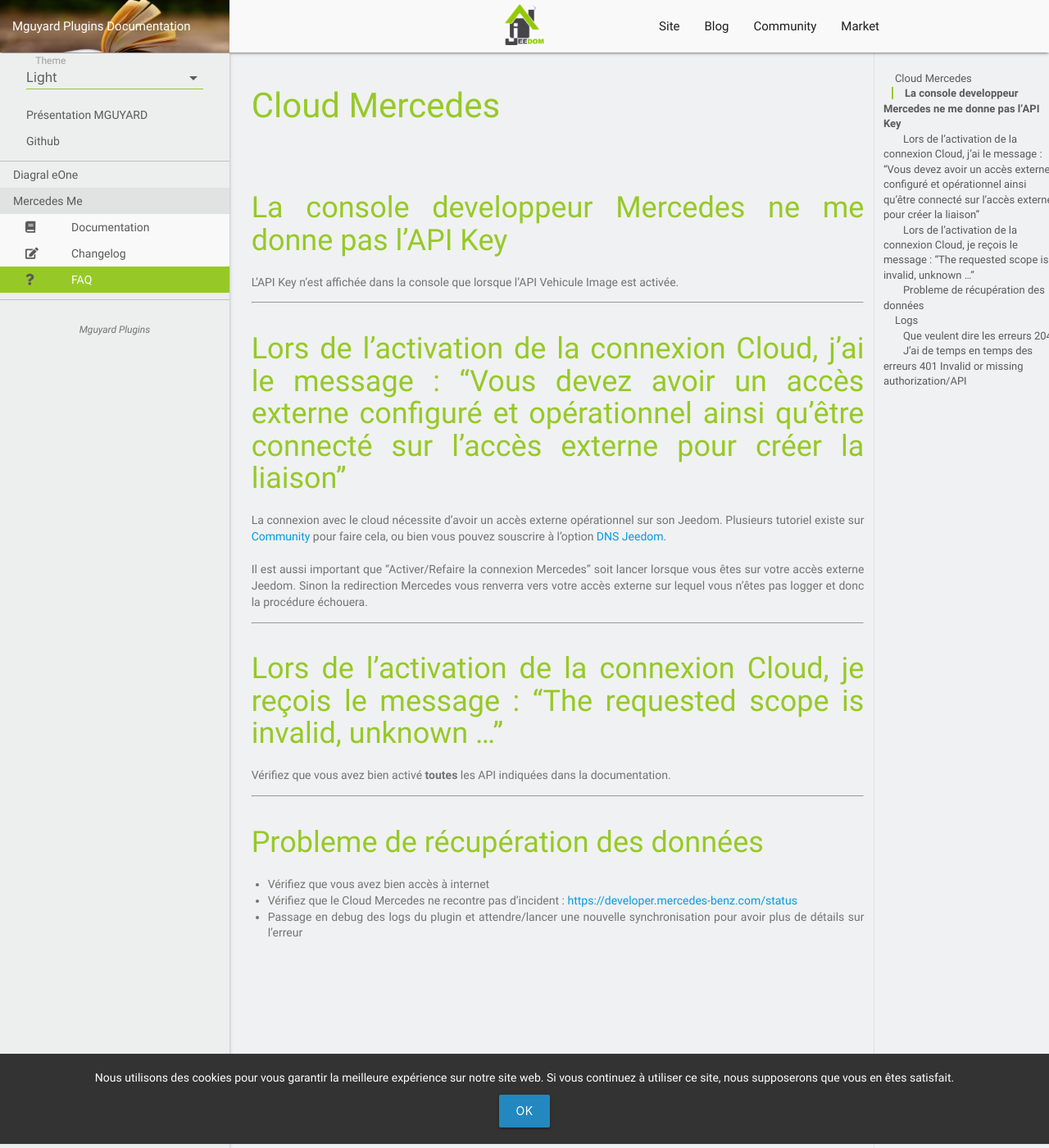
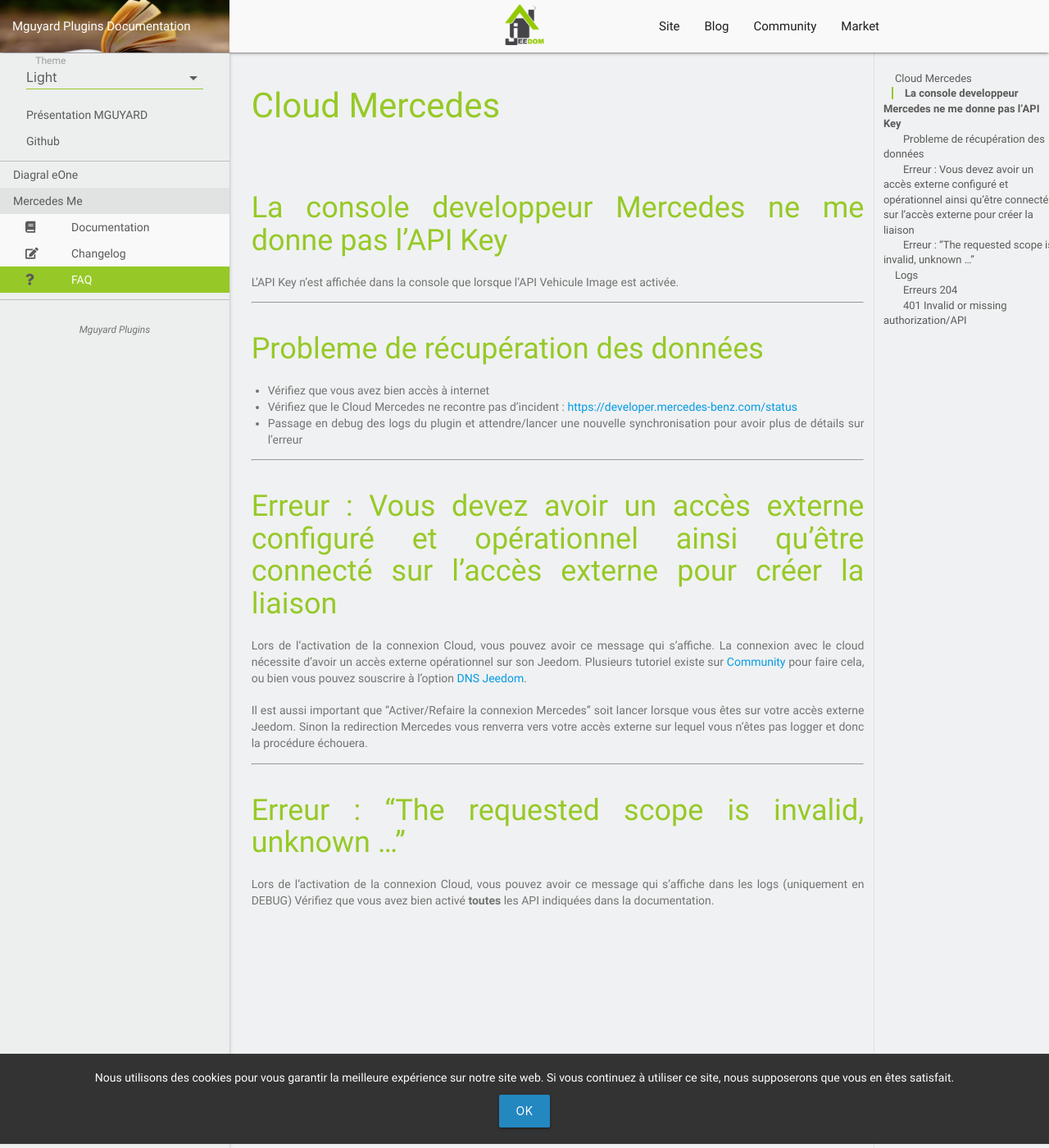
Before and after one commit to mguyard/Jeedom-Documentations, a Jekyll site: the page built from fr_FR/Mercedes_me/faq.md, in a window 1280 px wide and 1400 px high. Shown: the whole window at 82% size. Built offline with Jekyll 4.4.1, drawn with Linux system fonts in a browser that asks for light colours; our own code applies the rules of GitHub Pages for plain Markdown files; some of the changed text lies outside the part shown.

Commit message:
Correction visuelle

```diff
--- a/fr_FR/Mercedes_me/faq.md
+++ b/fr_FR/Mercedes_me/faq.md
@@ -3,21 +3,6 @@
 ## La console developpeur Mercedes ne me donne pas l'API Key
 
 L'API Key n'est affichée dans la console que lorsque l'API Vehicule Image est activée.
-
--------------
-
-## Lors de l'activation de la connexion Cloud, j'ai le message : "Vous devez avoir un accès externe configuré et opérationnel ainsi qu’être connecté sur l’accès externe pour créer la liaison"
-
-La connexion avec le cloud nécessite d'avoir un accès externe opérationnel sur son Jeedom.
-Plusieurs tutoriel existe sur [Community](https://community.jeedom.com) pour faire cela, ou bien vous pouvez souscrire à l'option [DNS Jeedom](https://doc.jeedom.com/fr_FR/howto/mise_en_place_dns_jeedom).
-<br/><br/>
-Il est aussi important que "Activer/Refaire la connexion Mercedes" soit lancer lorsque vous êtes sur votre accès externe Jeedom. Sinon la redirection Mercedes vous renverra vers votre accès externe sur lequel vous n'êtes pas logger et donc la procédure échouera.
-
--------------
-
-## Lors de l'activation de la connexion Cloud, je reçois le message : "The requested scope is invalid, unknown ..."
-
-Vérifiez que vous avez bien activé __toutes__ les API indiquées dans la documentation.
 
 -------------
 
@@ -27,6 +12,23 @@
 -   Vérifiez que le Cloud Mercedes ne recontre pas d'incident : [https://developer.mercedes-benz.com/status](https://developer.mercedes-benz.com/status)
 -   Passage en debug des logs du plugin et attendre/lancer une nouvelle synchronisation pour avoir plus de détails sur l'erreur
 
+-------------
+
+## Erreur : Vous devez avoir un accès externe configuré et opérationnel ainsi qu’être connecté sur l’accès externe pour créer la liaison
+
+Lors de l'activation de la connexion Cloud, vous pouvez avoir ce message qui s'affiche.
+La connexion avec le cloud nécessite d'avoir un accès externe opérationnel sur son Jeedom.
+Plusieurs tutoriel existe sur [Community](https://community.jeedom.com) pour faire cela, ou bien vous pouvez souscrire à l'option [DNS Jeedom](https://doc.jeedom.com/fr_FR/howto/mise_en_place_dns_jeedom).
+<br/><br/>
+Il est aussi important que "Activer/Refaire la connexion Mercedes" soit lancer lorsque vous êtes sur votre accès externe Jeedom. Sinon la redirection Mercedes vous renverra vers votre accès externe sur lequel vous n'êtes pas logger et donc la procédure échouera.
+
+-------------
+
+##  Erreur : "The requested scope is invalid, unknown ..."
+
+Lors de l'activation de la connexion Cloud, vous pouvez avoir ce message qui s'affiche dans les logs (uniquement en DEBUG)
+Vérifiez que vous avez bien activé __toutes__ les API indiquées dans la documentation.
+
 <br/><br/><br/><br/><br/><br/>
 
 
@@ -35,12 +37,12 @@
 
 # Logs<br/><br/>
 
-## Que veulent dire les erreurs 204
+## Erreurs 204
 
 Le Cloud Mercedes ne renvoi que les données qui ont changé dans les 12 dernières heures. L'erreur 204 (visible uniquement en log debug) n'est pas vraiment une erreur mais plutôt l'information que Mercedes n'a aucune données à envoyer au plugin
 
 -------------
 
-## J'ai de temps en temps des erreurs 401 Invalid or missing authorization/API
+## 401 Invalid or missing authorization/API
 
 Le Cloud Mercedes est moyennement stable et il possible que quelques fois dans la journée, vous receviez des erreurs 401. Aucune action n'est a engager si ces erreurs sont occasionnelles.
```
